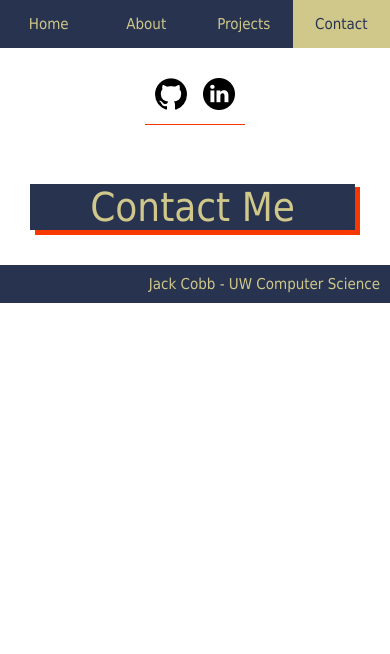
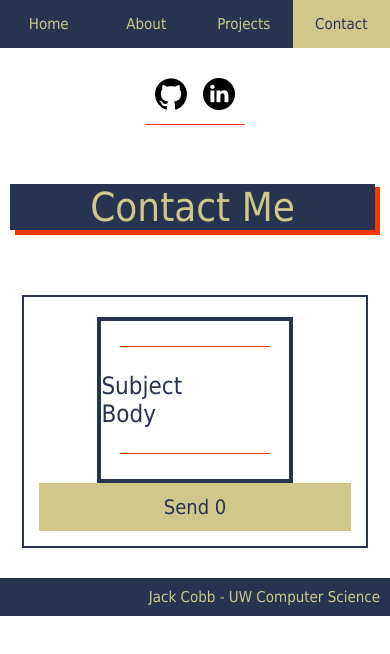
Before and after one commit to jackcobb01/jackcobb01.github.io, a React (Create React App) app in the folder personal-website/: page / in a window 390 px wide. Both pictures are taken after a click on the element "Contact". Shown: the top 654 px of the page. Built offline with nearby package versions, Linux system fonts and the light colour scheme.

Commit message:
began frontend of contact page

```diff
--- a/personal-website/src/styles/ContactPage.css
+++ b/personal-website/src/styles/ContactPage.css
@@ -4,6 +4,121 @@
     display: flex;
     align-items: center;
     justify-content: center;
+    flex-direction: column;
 
     width: 100%;
 }
+
+.ContactBox {
+    display: flex;
+    align-items: center;
+    justify-content: space-between;
+    flex-direction: row;
+
+    width: 80%;
+    margin-top: 30px;
+    margin-bottom: 30px;
+    padding-top: 20px;
+    padding-bottom: 20px;
+    padding-left: 25px;
+    padding-right: 25px;
+
+    background: var(--white);
+
+    border:4px solid var(--firstTheme);
+}
+
+.messageInformation {
+    display: flex;
+    align-items: center;
+    justify-content: center;
+    flex-direction: column;
+
+    width: 60%;
+
+    border:4px solid var(--firstTheme);
+}
+
+.messageInputs {
+    display: flex;
+    align-items: flex-start;
+    flex-direction: column;
+
+    width: 100%;
+
+}
+
+.messageInputHeader {
+    display: flex;
+
+    color: var(--firstTheme);
+    font-family: var(--generalFontFamily);
+    font-size: 24px;
+}
+
+.MessageInputDressing {
+    display: flex;
+
+    width: 80%;
+    height: 1px;
+    margin-top: 25px;
+    margin-bottom: 25px;
+
+    background: var(--thirdTheme);
+}
+
+.sendMessageButton {
+    display: flex;
+    flex-flow: column;
+    align-items: center;
+    justify-content: center;
+
+    width: 40%;
+    height: 48px;
+
+    cursor: pointer;
+
+    background: var(--secondTheme);
+    color: var(--firstTheme);
+    font-family: var(--generalFontFamily);
+    font-size: 20px;
+}
+
+@media (max-width: 1200px) {
+    /* Overrides the above styles on screens smaller than 1200px */
+
+    .ContactBox {
+        display: flex;
+        align-items: center;
+        justify-content: space-between;
+        flex-direction: column;
+
+        width: 80%;
+        margin-top: 30px;
+        padding-top: 20px;
+        padding-bottom: 15px;
+        padding-left: 15px;
+        padding-right: 15px;
+
+        background: var(--white);
+
+        border:2px solid var(--firstTheme);
+    }
+
+    .sendMessageButton {
+        display: flex;
+        flex-flow: column;
+        align-items: center;
+        justify-content: center;
+
+        width: 100%;
+        height: 48px;
+
+        cursor: pointer;
+
+        background: var(--secondTheme);
+        color: var(--firstTheme);
+        font-family: var(--generalFontFamily);
+        font-size: 20px;
+    }
+}
--- a/personal-website/src/views/ContactPage.js
+++ b/personal-website/src/views/ContactPage.js
@@ -1,5 +1,5 @@
 // imports
-import React from 'react';
+import React, {useState} from 'react';
 import Title from '../components/Title.js';
 import '../styles/ContactPage.css';
 
@@ -7,11 +7,25 @@ import '../styles/ContactPage.css';
 function ContactPage(props) {
 
     // state variables:
+    const [pictureCounter, setPictureCounter] = useState(0);
 
     // return statement
     return (
         <div className="ContactPage">
             <Title titleText="Contact Me" />
+
+            <div className="ContactBox">
+                <div className="messageInformation">
+                    <div className="MessageInputDressing" />
+                        <div className="messageInputs">
+                            <div className="messageInputHeader">Subject</div>
+                            <div className="messageInputHeader">Body</div>
+                        </div>
+                    <div className="MessageInputDressing" />
+                </div>
+
+                <div className="sendMessageButton" onClick={() => setPictureCounter(pictureCounter + 1)} >Send {pictureCounter}</div>
+            </div>
         </div>
     );
 
```
